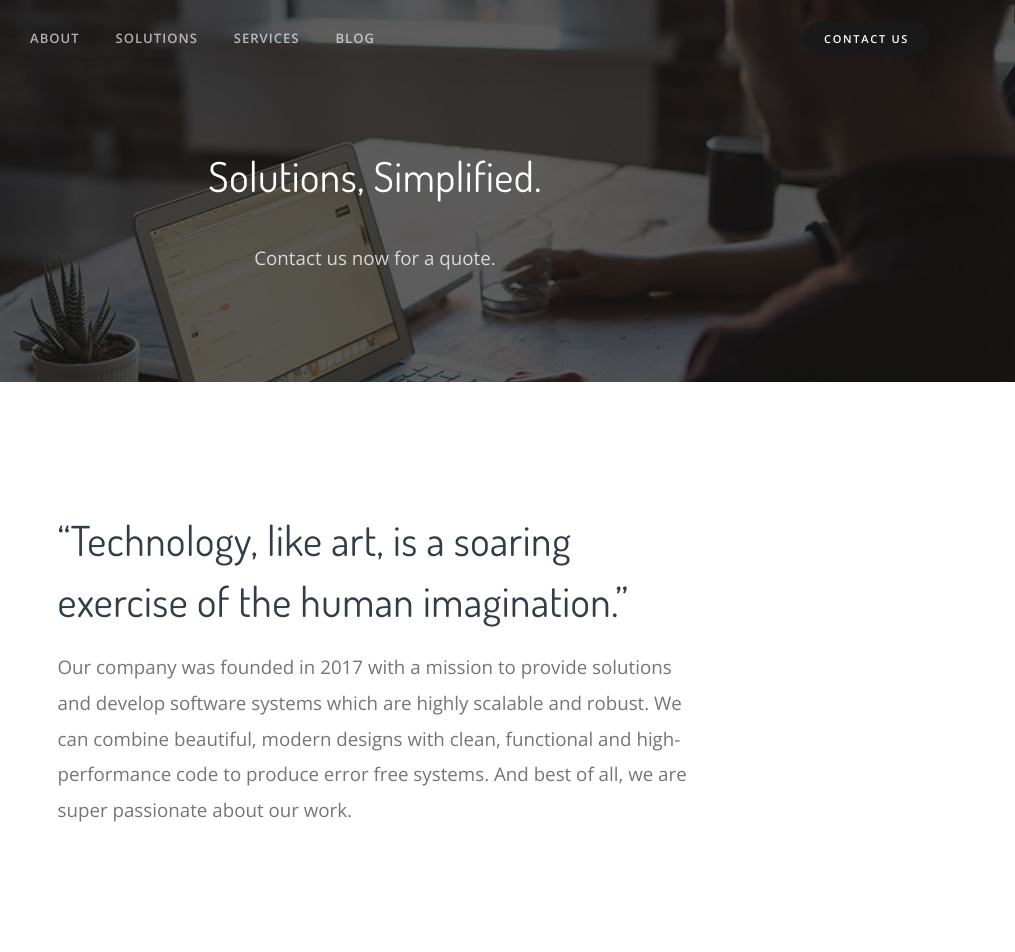
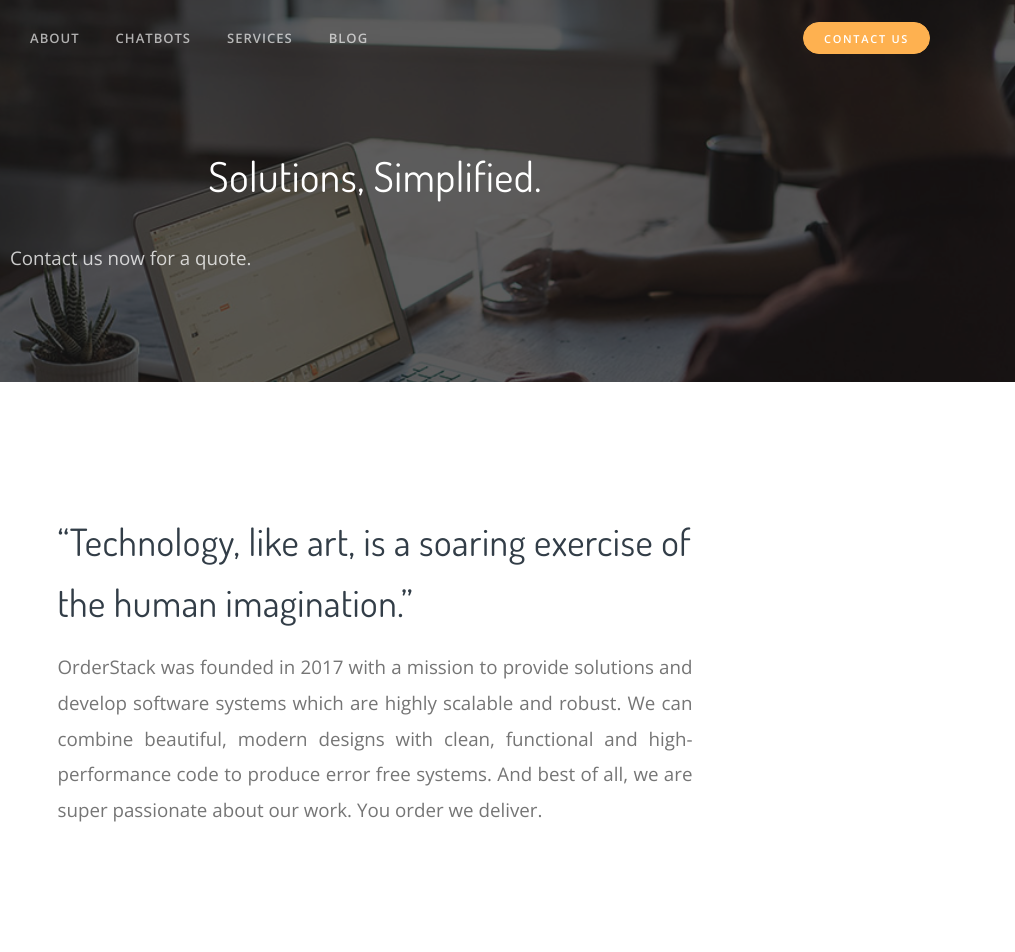
Before and after one commit to jealiasgar/OrderStack, a website: page assets/index.html in a window 1280 px wide. Shown: the top 952 px of the page, 265-1280 px from the left. Drawn offline with nearby package versions, Linux system fonts and the light colour scheme.

Commit message:
css changes

```diff
--- a/assets/index.html
+++ b/assets/index.html
@@ -9,7 +9,8 @@
     <title>Home</title>
 
     <!-- Styles -->
-    <link href="./css/page.min.css" rel="stylesheet">
+    <link href="./css/page.css" rel="stylesheet">
+    <!-- <link href="./css/page.min.css" rel="stylesheet"> -->
     <link href="./css/style.css" rel="stylesheet">
 
     <!-- Favicons -->
@@ -35,7 +36,7 @@
 
           <nav class="nav nav-navbar">
             <a class="nav-link" href="about.html">About</a>
-            <a class="nav-link" href="services.html">Solutions</a>
+            <a class="nav-link" href="http://www.orderstack.xyz">Chatbots</a>
             <a class="nav-link" href="#">Services</a>
             <a class="nav-link" href="#">Blog</a>
             <!-- <a class="nav-link" href="#">Contact</a> -->
@@ -69,13 +70,13 @@
           <!-- <header class="header"> -->
               <div class="row align-items-center h-100">
                 <div class="col-md-7 mx-auto">
-                  <p class="lead-3"><h1><q>Technology, like art, is a soaring exercise of the human imagination.</q></h1></p>
+                  <p><h1><q class="lead-6">Technology, like art, is a soaring exercise of the human imagination.</q></h1></p>
                   <p class="lead-2">
-                    Our company was founded in 2017 with a mission to provide solutions and develop
+                    OrderStack was founded in 2017 with a mission to provide solutions and develop
                     software systems which are highly scalable and robust. We can combine
                     beautiful, modern designs with clean, functional and
                     high-performance code to produce error free systems. And best
-                    of all, we are super passionate about our work.
+                    of all, we are super passionate about our work. You order we deliver.
                   </p>
                 </div>
               </div>
```
Also changed, not shown: assets/contact.html (+2 -1 lines), assets/css/page.css.
